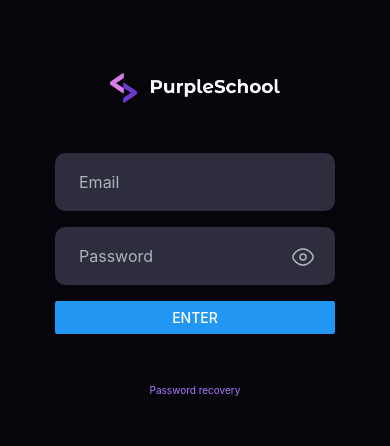
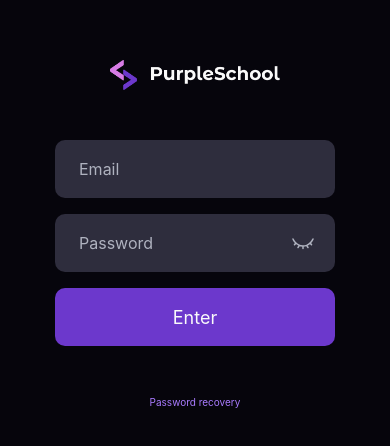
Before and after one commit to Maxdeoro/mobileReactApp, a React Native app in the folder android-app/: screen / in a window 390 px wide. Shown: the part 188-634 px from the top of the page. Built offline with nearby package versions, Linux system fonts and the light colour scheme.

Commit message:
custom component Button

```diff
--- a/android-app/App.tsx
+++ b/android-app/App.tsx
@@ -1,6 +1,7 @@
-import { Colors, Gaps } from './shared/tokens';
-import { StyleSheet, Text, View, Button, TextInput, Image } from 'react-native';
+import { Colors, Gaps, Radius } from './shared/tokens';
+import { StyleSheet, Text, View, TextInput, Image } from 'react-native';
 import { Input } from './shared/input/Input';
+import { Button } from './shared/button/Button';
 // import EyeClosedIcon from './assets/icons/eye-closed';
 // import EyeOpenedIcon from './assets/icons/eye-opened';
 
@@ -13,7 +14,7 @@ export default function App() {
         <View style={styles.form}>
           <Input placeholder='Email'/>
           <Input placeholder='Password' isPassword/>
-          <Button title='Enter' />
+          <Button text='Enter'/>
         </View>
         <Text style={styles.recovery}>Password recovery</Text>
       </View>
@@ -44,4 +45,10 @@ const styles = StyleSheet.create({
     width: 170,
     height: 30,
   },
+  button: {
+        height: 58,
+        backgroundColor: Colors.primary,
+        borderRadius: Radius.r10,
+        color: Colors.grey,
+    },
 });
--- /dev/null
+++ b/android-app/shared/button/Button.tsx
@@ -0,0 +1,27 @@
+import { Pressable, PressableProps, StyleSheet, Text, View } from 'react-native';
+import { Colors, Radius, Fonts } from '../tokens';
+
+export function Button({text, ...props}: PressableProps & {text: string}) {
+    return (
+        <Pressable {...props}>
+            <View style={styles.button}>
+                <Text style={styles.text}>{text}</Text>
+            </View>
+        </Pressable>
+    );
+};
+
+const styles = StyleSheet.create({
+    button: {
+        justifyContent: 'center',
+        alignItems: 'center',
+        height: 58,
+        backgroundColor: Colors.primary,
+        borderRadius: Radius.r10,
+        color: Colors.grey,
+    },
+    text: {
+        color: Colors.white,
+        fontSize: Fonts.f18,
+    }
+});
--- a/android-app/shared/input/Input.tsx
+++ b/android-app/shared/input/Input.tsx
@@ -4,18 +4,18 @@ import { useState } from "react";
 import EyeOpenedIcon from "../../assets/icons/eye-opened";
 import EyeClosedIcon from "../../assets/icons/eye-closed";
 
-export function Input(props: TextInputProps & {isPassword?: boolean}) {
+export function Input({isPassword, ...props}: TextInputProps & {isPassword?: boolean}) {
 
-    const [isPasswordVisible, setIsPasswordVisible] = useState<boolean>(true);
+    const [isPasswordVisible, setIsPasswordVisible] = useState<boolean>(false);
 
     return (
         <View>
             <TextInput style={styles.input}
                        placeholderTextColor={Colors.grey}
-                       secureTextEntry={props.isPassword && !isPasswordVisible}
+                       secureTextEntry={isPassword && !isPasswordVisible}
                        {...props}
             />
-            {props.isPassword && <Pressable
+            {isPassword && <Pressable
                                     style={styles.eyeIcon}
                                     onPress={() => setIsPasswordVisible(state => !state)}
                                  >
--- a/android-app/shared/tokens.ts
+++ b/android-app/shared/tokens.ts
@@ -4,7 +4,8 @@ export const Colors = {
     primary: '#6C38CC',
     primaryHover: '#452481',
     link: '#A97BFF',
-    grey: '#AFB2BF'
+    grey: '#AFB2BF',
+    white: '#FAFAFA',
 };
 
 export const Gaps = {
@@ -15,3 +16,8 @@ export const Gaps = {
 export const Radius = {
     r10: 10,
 };
+export const Fonts = {
+    f16: 16,
+    f17: 17,
+    f18: 18,
+};
```
Also changed, not shown: 1 other file (tests, documents, lock files or other folders).
